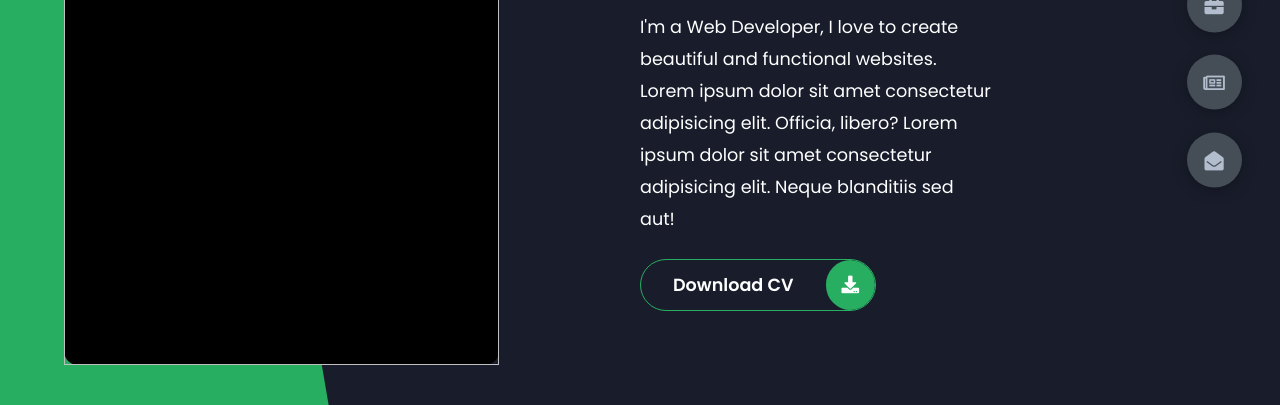
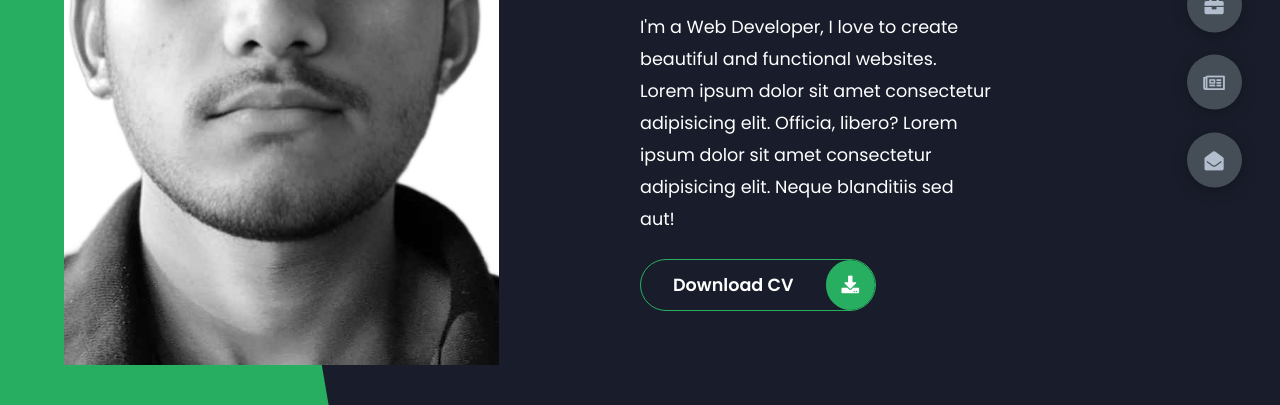
Before and after one commit to Rahul789577/CodeSoft-Task1, a plain HTML site: page index.html in a window 1280 px wide. Shown: the part 395-800 px from the top of the page. Drawn offline with Linux system fonts and the light colour scheme.

Commit message:
Update index.html

```diff
--- a/index.html
+++ b/index.html
@@ -17,7 +17,7 @@
             <div class="left-header">
                 <div class="h-shape"></div>
                 <div class="image">
-                    <img src="img/hero.png" alt="">
+                    <img src="hero.png" alt="">
                 </div>
             </div>
             <div class="right-header">
```
